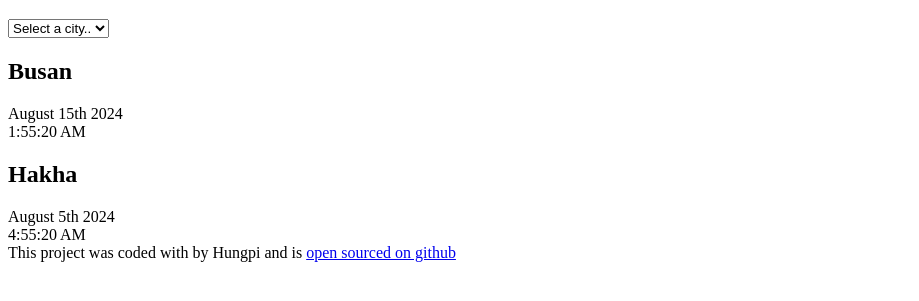
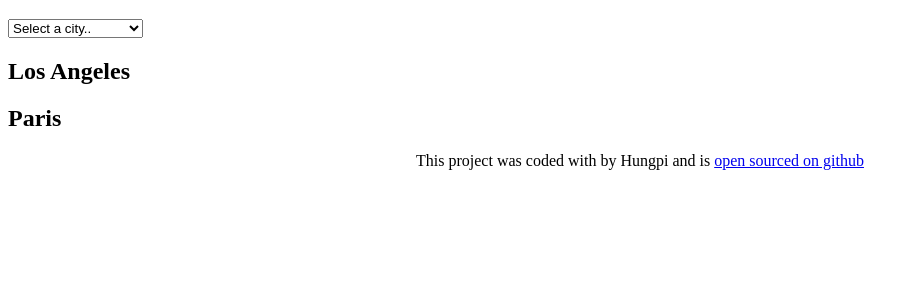
Before and after one commit to Hungpi-zomi/World-Clock, a plain HTML site: page index.html in a window 1280 px wide. Shown: the part 61-362 px from the top of the page, without its empty margins (0-919 px from the left). Drawn offline with nearby package versions, Linux system fonts and the light colour scheme; files that its build step writes are made by us from their sources; files whose address does not match are found by name.

Commit message:
Update index.html

```diff
--- a/index.html
+++ b/index.html
@@ -7,35 +7,43 @@
     <script src="https://cdnjs.cloudflare.com/ajax/libs/moment.js/2.29.4/moment.min.js"></script>
     <script src="https://cdnjs.cloudflare.com/ajax/libs/moment-timezone/0.5.37/moment-timezone-with-data-1970-2030.js"></script>
     <link rel="stylesheet" href="css/modify.css" />
-    <title>World-Clock</title>
+    <title>World-Clock/Hungpi</title>
   </head>
   <body>
     <div class="container">
-<h1>World-Clock</h1>
-<select>
+      <h1>World-Clock</h1>
 
-<option value="">Select a city..</option>
-<option value="">Yangon</option>
-<option value="">Seoul</option>
-<option value="">Bangkok</option>
-</select>
-<div class="city">
-    <h2>Busan</h2>
-    <div class="date">August 15th 2024</div>
-    <div class="time">1:55:20 AM</div>
-</div>
-<div class="city">
-    <h2>Hakha</h2>
-    <div class="date">August 5th 2024</div>
-    <div class="time">4:55:20 AM</div>
-</div>
+      <select id="city">
+        <option value="">Select a city..</option>
+        <option value="current">My current location</option>
+        <option value="Europe/London">London</option>
+        <option value="America/New_York">New York</option>
+        <option value="Pacific/Auckland">Auckland</option>
+      </select>
+      <div id="cities">
+        <div class="city" id="los-angeles">
+          <div>
+            <h2>Los Angeles</h2>
+            <div class="date"></div>
+          </div>
+          <div class="time"></div>
+        </div>
+        <div class="city" id="paris">
+          <div>
+            <h2>Paris</h2>
+            <div class="date"></div>
+          </div>
+          <div class="time"></div>
+        </div>
+      </div>
     </div>
-
+    <footer>
       This project was coded with by Hungpi and is
       <a href="https://github.com/Hungpi-zomi/World-Clock" target="_blank">
         open sourced on github
       </a>
     </footer>
+
     <script src="javascript/action.js"></script>
   </body>
 </html>
```
